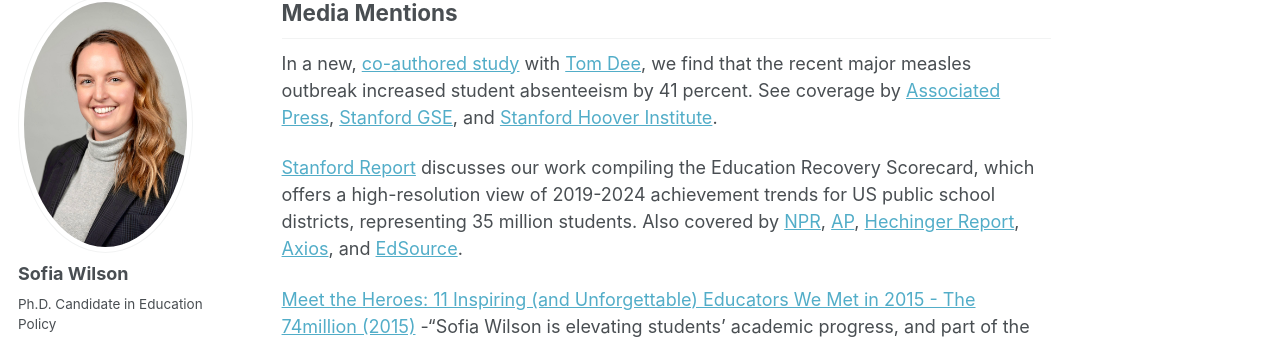
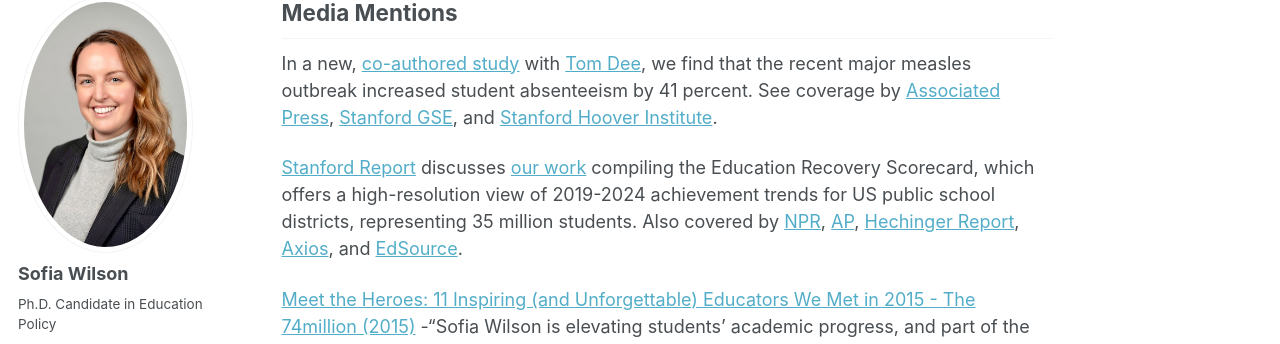
Before and after one commit to sofia-wilson/sofia-wilson.github.io, a Jekyll site: the page built from index.md, in a window 1280 px wide and 900 px high, scrolled down 603 px. Shown: the part 103-447 px from the top of the window. Built offline with Jekyll 4.4.1, drawn with Linux system fonts in a browser that asks for light colours; part of the change alters nothing that is shown.

```diff
--- a/index.md
+++ b/index.md
@@ -17,7 +17,7 @@ Media Mentions
 ------------
 In a new, [co-authored study](/files/ai25-1358.pdf) with [Tom Dee](https://tom-dee.github.io/), we find that the recent major measles outbreak increased student absenteeism by 41 percent. See coverage by [Associated Press](https://apnews.com/article/measles-outbreak-school-attendance-absences-0384199ace95b4088f60864ce9ec8315), [Stanford GSE](https://ed.stanford.edu/news/measles-outbreak-led-outsized-jump-student-absences-stanford-research-finds), and [Stanford Hoover Institute](https://www.hoover.org/news/absences-texas-school-district-spiked-41-percent-after-measles-outbreak-says-hoover-scholar).
 
-[Stanford Report](https://news.stanford.edu/stories/2025/02/new-research-reveals-striking-variations-in-pandemic-recovery-among-u-s-school-districts?utm_source=feedotter&utm_medium=email&utm_campaign=int-02-10-2025&utm_content=httpsnewsstanfordedustories202502newresearchrevealsstrikingvariationsinpandemicrecoveryamongusschooldistricts&mkt_tok=NjYwLVRKQy05ODQAAAGYlEt7R-7Hrb7hkaY5yExf8BJMU1xeEJT83Gc_cPrHJk_jHLQLuHoBhYnOgx_RHrkUVfgs5X7ZcWEj3BOC51fs_PCviceGypGAJFb4UqQ) discusses our work compiling the Education Recovery Scorecard, which offers a high-resolution view of 2019-2024 achievement trends for US public school districts, representing 35 million students. Also covered by [NPR](https://www.npr.org/2025/02/11/nx-s1-5291451/us-reading-math-scores-solutions), [AP](https://apnews.com/article/math-reading-school-district-test-scores-f110ef05fb62f673530f44b120863bec), [Hechinger Report](https://hechingerreport.org/americas-kids-are-still-behind-in-reading-and-math-these-schools-are-defying-the-trend/), [Axios](https://www.axios.com/2025/02/11/schools-learning-loss-education-recovery-scorecard-pandemic-students), and [EdSource](https://edsource.org/2025/stanfords-national-database-adds-a-new-twist-to-californias-pandemic-learning-loss/726637).
+[Stanford Report](https://news.stanford.edu/stories/2025/02/new-research-reveals-striking-variations-in-pandemic-recovery-among-u-s-school-districts?utm_source=feedotter&utm_medium=email&utm_campaign=int-02-10-2025&utm_content=httpsnewsstanfordedustories202502newresearchrevealsstrikingvariationsinpandemicrecoveryamongusschooldistricts&mkt_tok=NjYwLVRKQy05ODQAAAGYlEt7R-7Hrb7hkaY5yExf8BJMU1xeEJT83Gc_cPrHJk_jHLQLuHoBhYnOgx_RHrkUVfgs5X7ZcWEj3BOC51fs_PCviceGypGAJFb4UqQ) discusses [our work](https://edopportunity.org/recovery/about/) compiling the Education Recovery Scorecard, which offers a high-resolution view of 2019-2024 achievement trends for US public school districts, representing 35 million students. Also covered by [NPR](https://www.npr.org/2025/02/11/nx-s1-5291451/us-reading-math-scores-solutions), [AP](https://apnews.com/article/math-reading-school-district-test-scores-f110ef05fb62f673530f44b120863bec), [Hechinger Report](https://hechingerreport.org/americas-kids-are-still-behind-in-reading-and-math-these-schools-are-defying-the-trend/), [Axios](https://www.axios.com/2025/02/11/schools-learning-loss-education-recovery-scorecard-pandemic-students), and [EdSource](https://edsource.org/2025/stanfords-national-database-adds-a-new-twist-to-californias-pandemic-learning-loss/726637).
 
 [Meet the Heroes: 11 Inspiring (and Unforgettable) Educators We Met in 2015 - The 74million (2015)](https://www.the74million.org/article/meet-the-heroes-11-inspiring-and-unforgettable-educators-we-met-in-2015/) -“Sofia Wilson is elevating students’ academic progress, and part of the ambitious campaign to turn around a failing school with increasingly dramatic results.”
 
```
